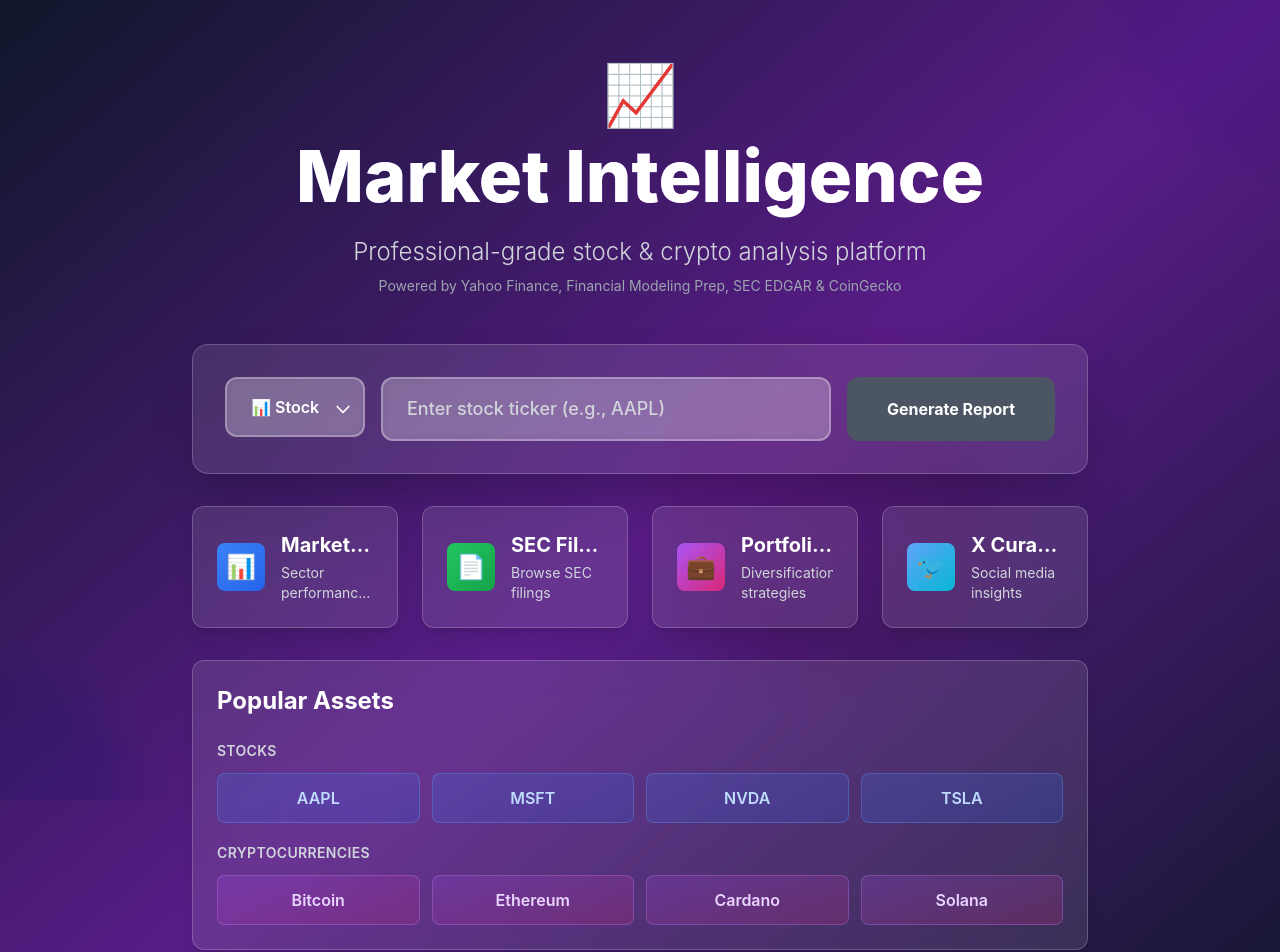
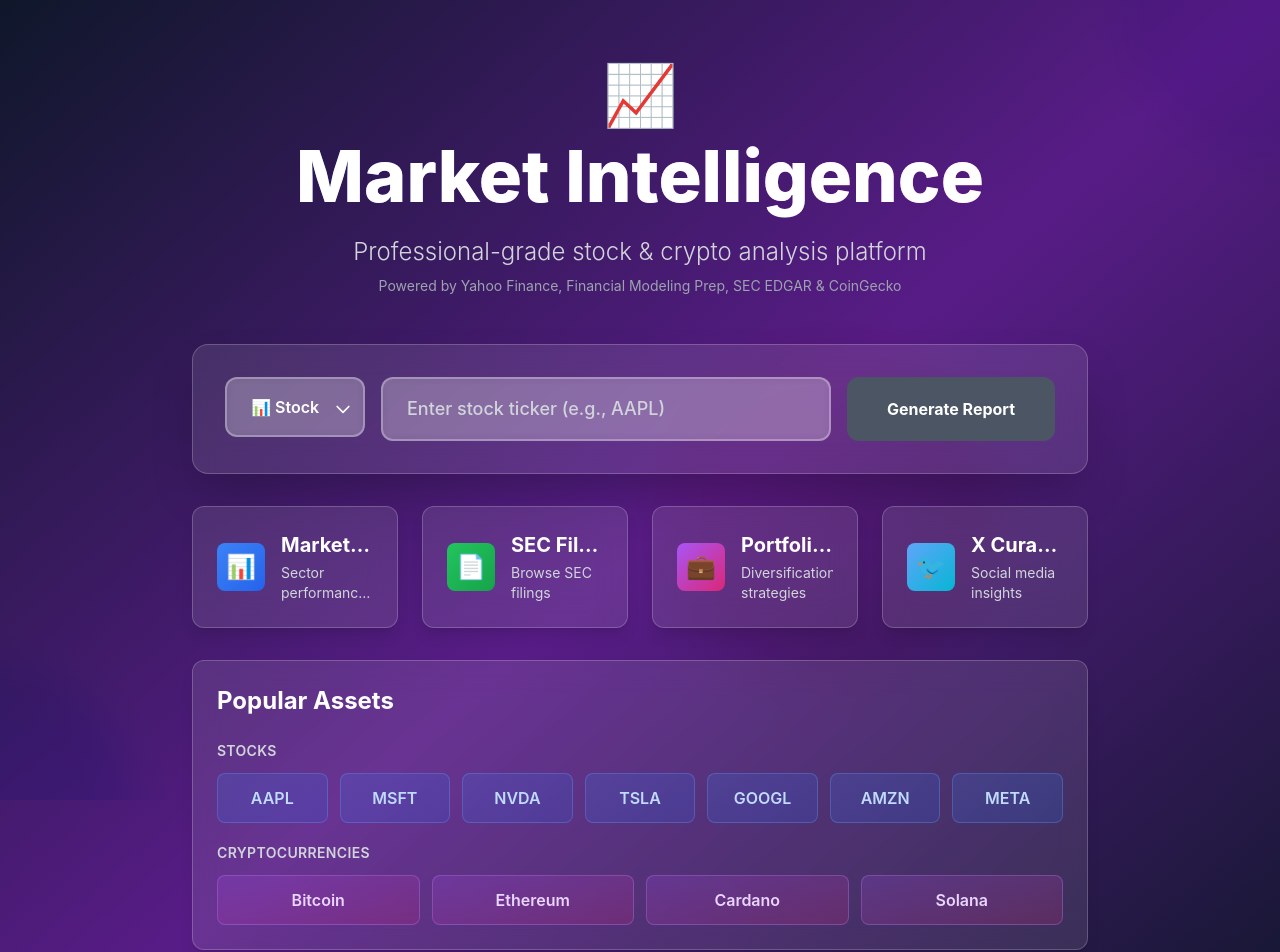
Before and after one commit to kirank22431/stockanalysis, a Next.js app: page / in a window 1280 px wide. Shown: the top 952 px of the page. Built offline with nearby package versions, Linux system fonts and the light colour scheme.

Commit message:
Add GOOGL, AMZN, and META to popular stocks on home page

```diff
--- a/app/page.tsx
+++ b/app/page.tsx
@@ -181,8 +181,8 @@
             <div className="space-y-4 sm:space-y-5">
               <div>
                 <p className="text-xs sm:text-sm font-semibold text-gray-300 mb-2 sm:mb-3 uppercase tracking-wide">Stocks</p>
-                <div className="grid grid-cols-2 sm:grid-cols-2 md:grid-cols-4 gap-2 sm:gap-3">
-                  {['AAPL', 'MSFT', 'NVDA', 'TSLA'].map((sym) => (
+                <div className="grid grid-cols-2 sm:grid-cols-3 md:grid-cols-4 lg:grid-cols-7 gap-2 sm:gap-3">
+                  {['AAPL', 'MSFT', 'NVDA', 'TSLA', 'GOOGL', 'AMZN', 'META'].map((sym) => (
                     <Link
                       key={sym}
                       href={`/report?symbol=${sym}&type=stock`}
```
